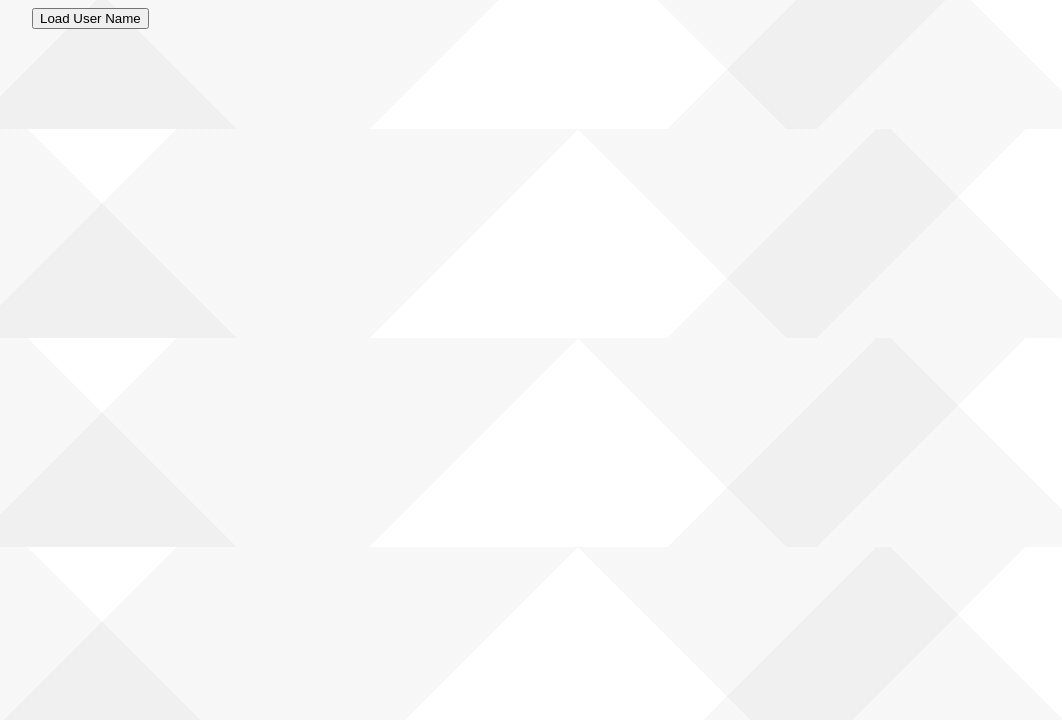
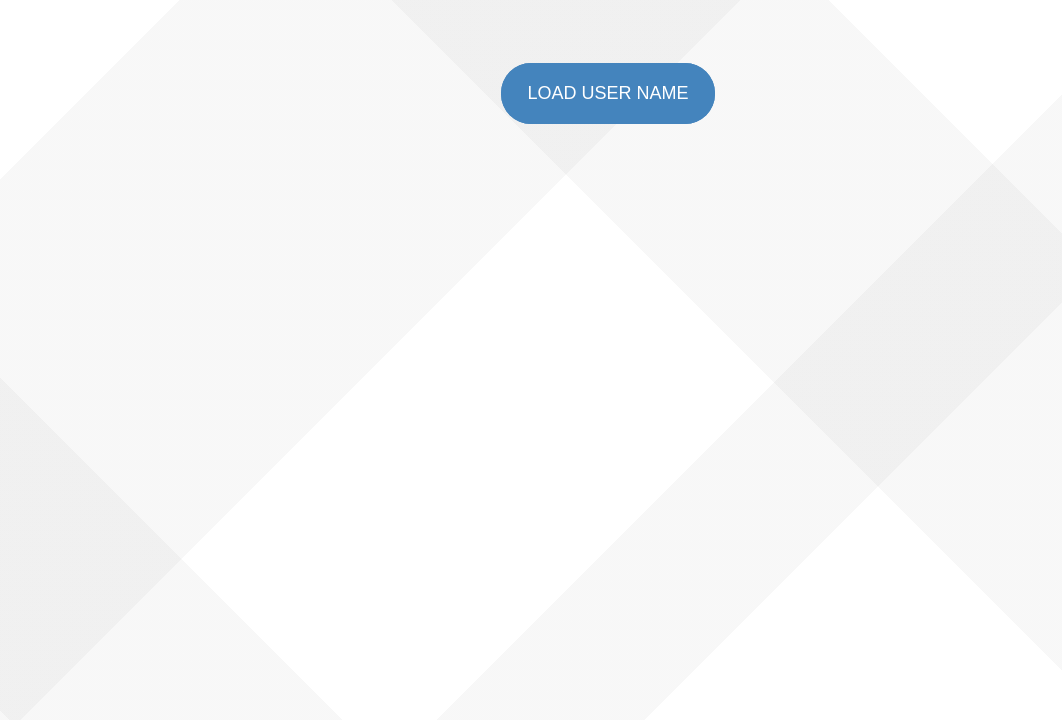
Before and after one commit to farhan-nahid/JSON-placeholder-api-JS, a plain HTML site: page user.html in a window 1280 px wide. Shown: the part 80-800 px from the top of the page, without its empty margins (32-1094 px from the left). Drawn offline with Linux system fonts and the light colour scheme.

Commit message:
user api done

```diff
--- a/css/style.css
+++ b/css/user.css
@@ -1,5 +1,15 @@
 /* import google fonts */
 @import url("https://fonts.googleapis.com/css2?family=Roboto+Mono:ital,wght@0,100;0,200;0,300;0,400;0,500;0,600;0,700;1,100;1,200;1,300;1,400;1,500;1,600;1,700&display=swap");
+
+/* reset default css */
+
+*,
+*::after,
+*::before {
+  margin: 0;
+  padding: 0;
+  box-sizing: border-box;
+}
 
 body {
   font-family: "Roboto Mono", monospace;
@@ -41,10 +51,19 @@ body {
       transparent 100%
     ),
     linear-gradient(90deg, rgb(255, 255, 255), rgb(255, 255, 255));
+  background-repeat: no-repeat;
+  min-height: 100vh;
 }
 
 h1 {
   text-align: center;
+}
+
+h2,
+h3,
+h4,
+h5 {
+  margin-bottom: 15px;
 }
 
 .container {
@@ -52,11 +71,59 @@ h1 {
   margin: 0 auto;
 }
 
+body button {
+  margin: 100px 0;
+}
+
+button {
+  cursor: pointer;
+  text-transform: uppercase;
+  text-decoration: none;
+  border: 0;
+  color: #fff;
+  background-color: rgb(68, 132, 189);
+  padding: 20px 26px;
+  border-radius: 30px;
+  position: relative;
+  transition: all 0.6;
+  font-size: 18px;
+}
+
+button::before {
+  content: "";
+  width: 100%;
+  height: 100%;
+  position: absolute;
+  top: 0%;
+  left: 0%;
+  text-transform: uppercase;
+  text-decoration: none;
+  color: #fff;
+  background-color: rgb(68, 132, 189);
+  border-radius: 30px;
+  z-index: -1;
+  transition: all 0.5s;
+}
+
+button:hover::before {
+  transform: scaleX(1.2) scaleY(1.4);
+  opacity: 0;
+}
+
+button:hover {
+  box-shadow: 0 10px 15px rgba(0, 0, 0, 0.7);
+  transform: translateY(-5px);
+}
+
+button:active {
+  box-shadow: 0 5px 8px rgba(0, 0, 0, 0.7);
+  transform: translateY(-2px);
+}
+
 #user__container {
   display: grid;
   grid-template-columns: repeat(3, 1fr);
   gap: 20px;
-  margin-top: 100px;
 }
 
 .single__user {
@@ -64,4 +131,25 @@ h1 {
   border-radius: 5px;
   box-shadow: 0px 10px 10px gray;
   text-align: center;
+  padding: 20px;
+  transition: 0.5s;
+  cursor: pointer;
 }
+
+.single__user:hover {
+  transform: rotateX(30deg);
+}
+
+/* media query */
+
+@media only screen and (max-width: 900px) {
+  #user__container {
+    grid-template-columns: repeat(2, 1fr);
+  }
+}
+
+@media only screen and (max-width: 550px) {
+  #user__container {
+    grid-template-columns: repeat(1, 1fr);
+  }
+}
--- a/js/index.js
+++ b/js/user.js
@@ -19,8 +19,8 @@ const loadUser = (data) => {
                 <h3> Name: ${user.name}</h3>
                 <h4> Roll: ${user.username}</h4>
                 <h5> Email: ${user.email}</h5>
-                <h6> Name: ${user.phone}</h6>
-                <h6> Email: ${user.website}</h6>
+                <h5> Phone: ${user.phone}</h5>
+                <h5> Website: ${user.website}</h5>
     `;
     userContainer.appendChild(div);
   }
--- a/index.html
+++ b/user.html
@@ -6,12 +6,14 @@
     <meta name="viewport" content="width=device-width, initial-scale=1.0" />
     <title>JSON Placeholder API</title>
     <!-- link css -->
-    <link rel="stylesheet" href="./css/style.css" />
+    <link rel="stylesheet" href="./css/user.css" />
   </head>
   <body class="container">
     <h1>Explore JSON Placeholder API Using Vanilla JS</h1>
-    <button id="load__user">Load User Name</button>
+    <center>
+      <button id="load__user">Load User Name</button>
+    </center>
     <section id="user__container"></section>
-    <script src="./js/index.js"></script>
+    <script src="./js/user.js"></script>
   </body>
 </html>
```
